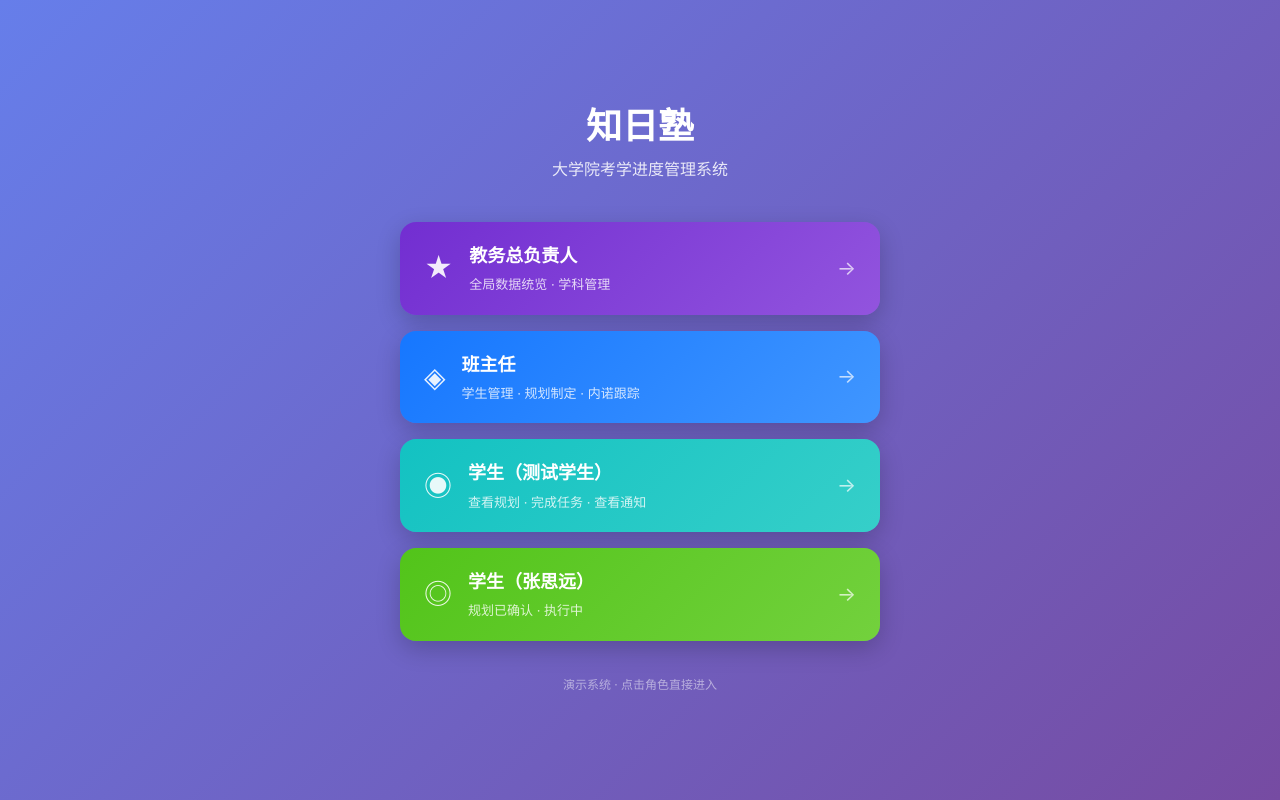
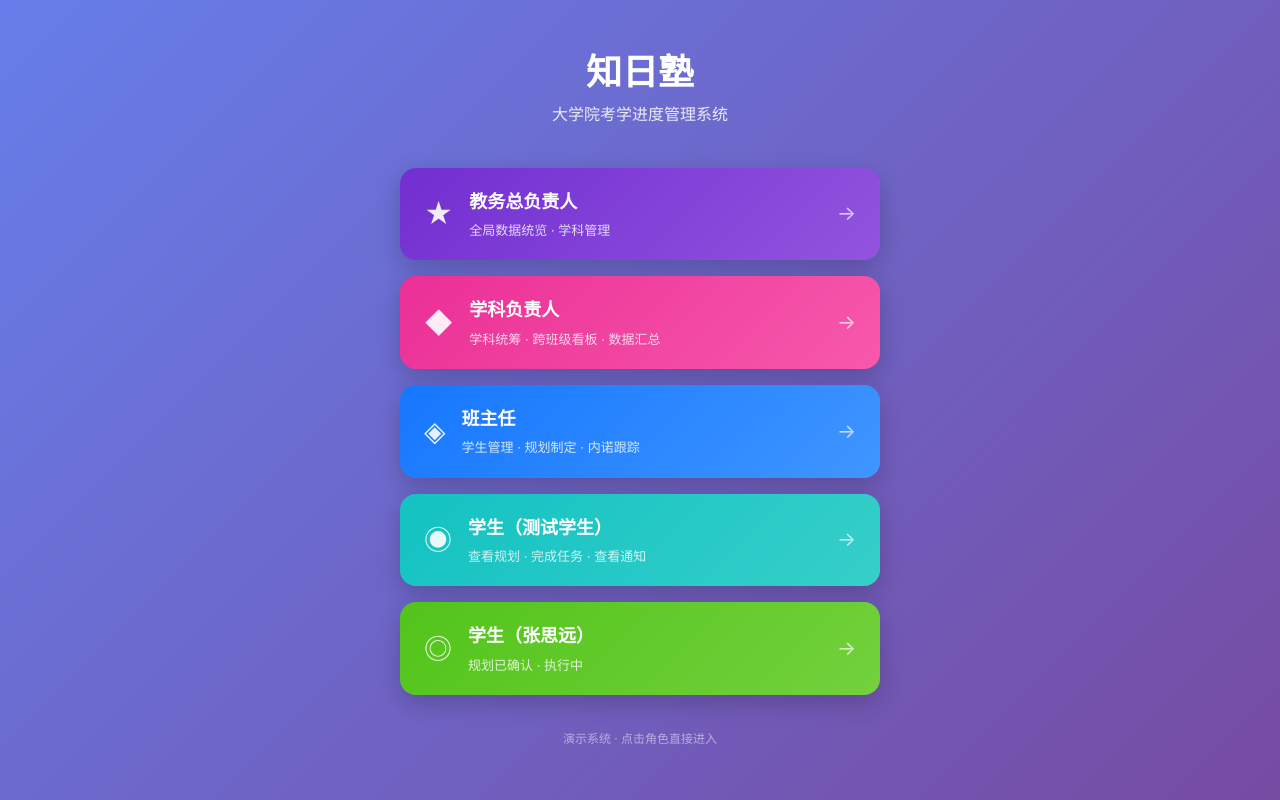
Before and after one commit to thqiu12/Graduate-student_CHINICHI_OS, a React (Vite) app in the folder frontend/: page /login in a window 1280 px wide. Built offline with nearby package versions, Linux system fonts and the light colour scheme.

Commit message:
feat: 补充学科负责人角色
- DB: 新增用户 13900000004 / 测试学科负责人 / subject_head 角色
- 登录页加「学科负责人」粉色卡片（共5个角色）
- E2E验证：点击→进入学科负责人看板 ✅

```diff
--- a/frontend/src/pages/auth/Login.tsx
+++ b/frontend/src/pages/auth/Login.tsx
@@ -16,6 +16,13 @@ const ROLES = [
     phone: '13900000001',
     bg: 'linear-gradient(135deg, #722ed1, #9254de)',
     icon: '★',
+  },
+  {
+    label: '学科负责人',
+    desc: '学科统筹 · 跨班级看板 · 数据汇总',
+    phone: '13900000004',
+    bg: 'linear-gradient(135deg, #eb2f96, #f759ab)',
+    icon: '◆',
   },
   {
     label: '班主任',
```
